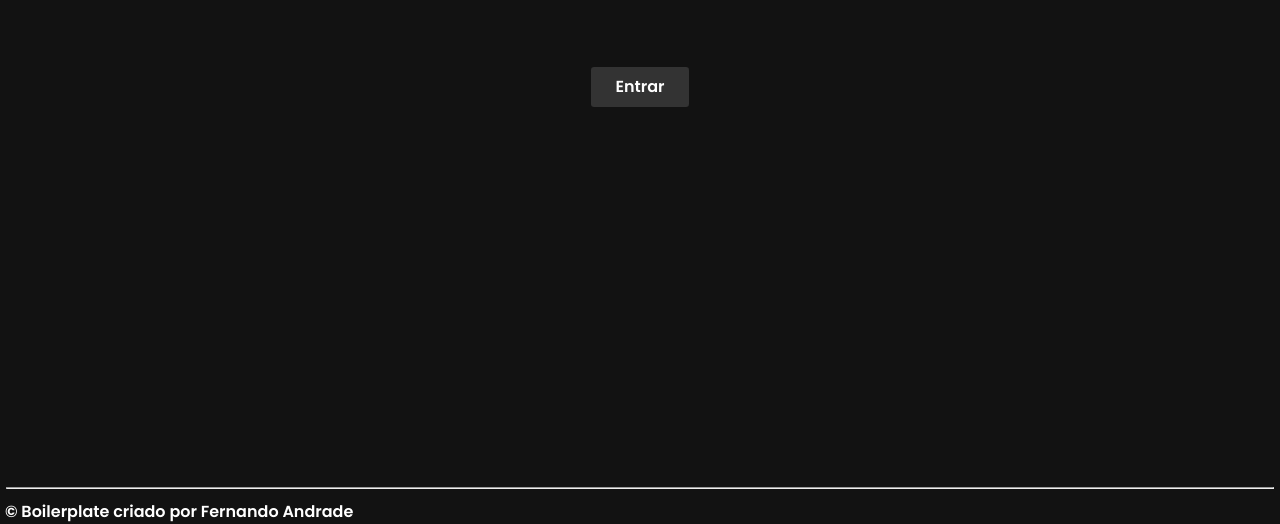
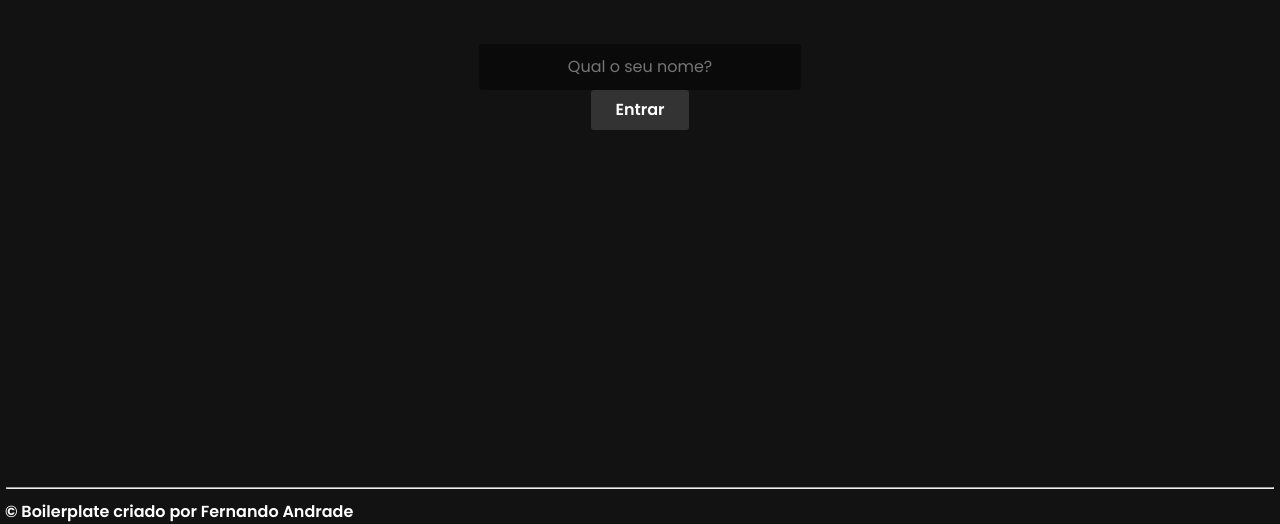
Before and after one commit to fernanduandrade/vue-boilerplate, a Vue app: page / in a window 1280 px wide. Shown: the part 313-837 px from the top of the page. Built offline with nearby package versions, Linux system fonts and the light colour scheme.

Commit message:
add: Input component

```diff
--- a/locales/en.yml
+++ b/locales/en.yml
@@ -1,5 +1,7 @@
-intro: Boilerplate creado by Fernando Andrade
+rights: Boilerplate creado by Fernando Andrade
 greetings:
   hi: Welcome {name}!
 button:
   go: Sign in
+intro:
+  enter-name: Qual o seu nome?
--- a/locales/es.yml
+++ b/locales/es.yml
@@ -1,5 +1,7 @@
-intro: Boilerplate created by Fernando Andrade
+rights: Boilerplate created by Fernando Andrade
 greetings:
     hi: ¡Bienvenido {name}!
 button:
   go: Iniciar sesión
+intro:
+  enter-name: Qual o seu nome?
--- a/locales/pt-BR.yml
+++ b/locales/pt-BR.yml
@@ -1,5 +1,7 @@
-intro: Boilerplate criado por Fernando Andrade
+rights: Boilerplate criado por Fernando Andrade
 greetings:
   hi: Bem-vindo {name}!
 button:
   go: Entrar
+intro:
+  enter-name: Qual o seu nome?
--- /dev/null
+++ b/src/components/Input/index.vue
@@ -0,0 +1,27 @@
+<script lang="ts">
+import './scss/component.scss';
+import { defineComponent, reactive } from 'vue';
+export default defineComponent({
+  name: 'Input',
+  props: {
+    placeholder: {
+      type: String,
+      default: ""
+    }
+  },
+  setup(props) {
+    props = reactive(props);
+    return {
+      placeholder: props.placeholder
+    }
+  }
+})
+</script>
+
+<template>
+  <input
+    type="text"
+    :placeholder="placeholder"
+    class="input"
+  >
+</template>
--- /dev/null
+++ b/src/components/Input/scss/component.scss
@@ -0,0 +1,16 @@
+.input {
+  font-family: 'Poppins', sans-serif;
+  padding: 0.5rem 0.1rem;
+  text-align: center;
+  border: 2px solid #0a0a0a;
+  background-color: #0a0a0a;
+  color: #767676;
+  font-size: 1.6rem;
+  line-height: 2;
+  border-radius: .375rem;
+
+  &:focus {
+    outline: none;
+    border-color: rgba(118,118,118,.24);
+  }
+}
--- a/src/layout/Footer/index.vue
+++ b/src/layout/Footer/index.vue
@@ -7,6 +7,6 @@ const { t } = useI18n()
 <template>
   <footer class="footer">
     <hr class="footer--side" />
-    <h1 class="footer--title">&copy; {{ t('intro') }}</h1>
+    <h1 class="footer--title">&copy; {{ t('rights') }}</h1>
   </footer>
 </template>
--- a/src/styles/_base.scss
+++ b/src/styles/_base.scss
@@ -1,4 +1,8 @@
 @import url('https://fonts.googleapis.com/css2?family=Inter:wght@300;400;500;600&family=Poppins:ital,wght@0,300;0,400;0,500;0,600;1,300&display=swap');
+
+* {
+  transition: all .3s ease-in-out;
+}
 
 html {
   font-size: 62.5%;
--- a/src/views/Home/index.vue
+++ b/src/views/Home/index.vue
@@ -1,11 +1,13 @@
 <script setup lang="ts">
-import Button from '../../components/Button/index.vue'
+import Input from '@/components/Input/index.vue'
+import Button from '@/components/Button/index.vue'
 import { useI18n } from 'vue-i18n'
 const { t } = useI18n();
 </script>
 
 <template>
   <div class="wrapper">
+    <Input :placeholder="t('intro.enter-name')" />
     <Button
       :primary="true"
       :label="t('button.go')"
```
